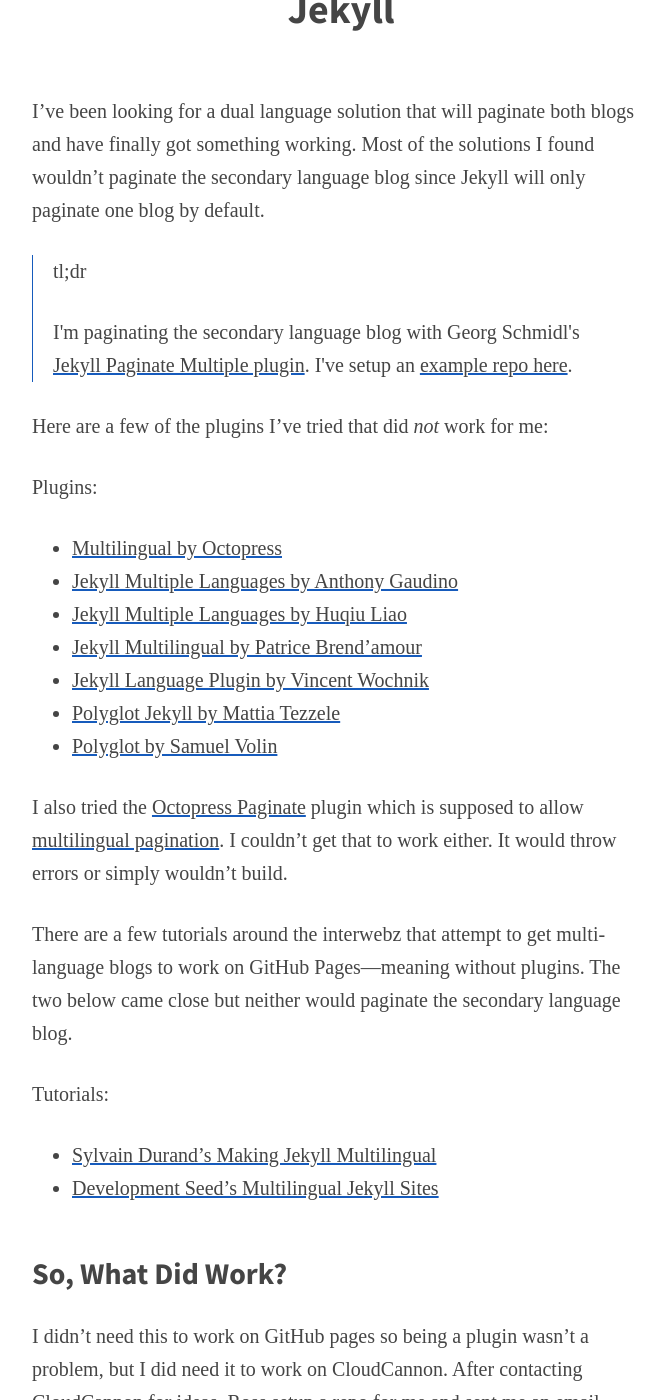
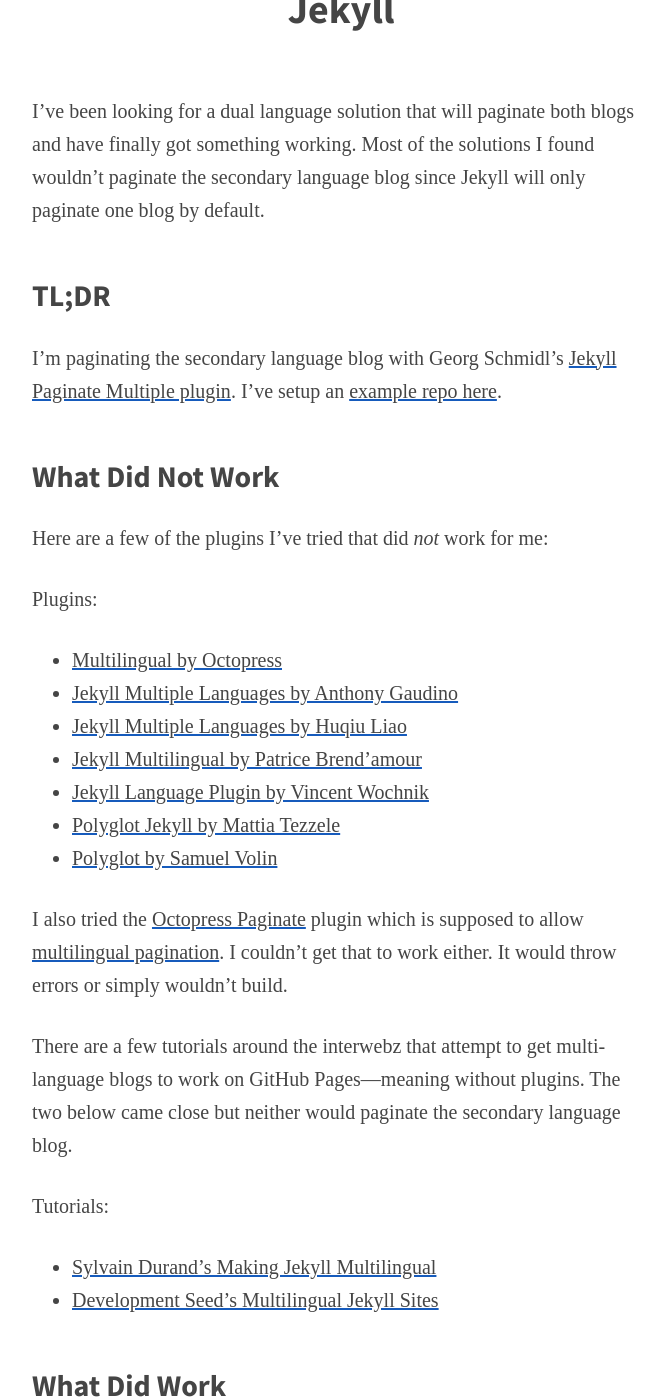
Before and after one commit to bradonomics/bradonomics.com, a Jekyll site: the page built from articles/_posts/2017-02-04-jekyll-dual-language.md, in a window 1280 px wide and 1400 px high, scrolled down 229 px. Shown: the whole window, without its empty margins (299-964 px from the left). Built offline with Jekyll 4.4.1, drawn with Linux system fonts in a browser that asks for light colours; some web fonts are replaced.

Commit message:
Minor updates

```diff
--- a/_includes/head.html
+++ b/_includes/head.html
@@ -4,7 +4,7 @@
 
   <title>{{ page.title }}{% unless page.url == '/' %}, by Brad West{% endunless %}</title>
 
-  {% assign description = page.content | strip_html | remove: '{{ page.title }}' | strip | strip_newlines | truncate: 160 %}
+  {% assign description = page.content | markdownify | strip_html | strip | strip_newlines | normalize_whitespace | escape | truncate: 160 %}
   <meta name="description" content="{% if page.description %}{{ page.description }}{% else %}{{ description }}{% endif %}">
 
   <link rel="alternate" type="application/rss+xml" href="{{ "/feed.xml" | absolute_url }}">
--- a/_pages/articles.html
+++ b/_pages/articles.html
@@ -1,7 +1,7 @@
 ---
 layout: default
 title: Articles
-description: Longer form writings of Brad West.
+description: Longer form writings from Brad West.
 category: articles
 permalink: /articles/
 ---
--- a/articles/_posts/2017-02-04-jekyll-dual-language.md
+++ b/articles/_posts/2017-02-04-jekyll-dual-language.md
@@ -6,10 +6,11 @@
 
 I've been looking for a dual language solution that will paginate both blogs and have finally got something working. Most of the solutions I found wouldn't paginate the secondary language blog since Jekyll will only paginate one blog by default.
 
-<div class="call-out">
-  <p>tl;dr</p>
-  <p>I'm paginating the secondary language blog with Georg Schmidl's <a href="https://github.com/scandio/jekyll-paginate-multiple">Jekyll Paginate Multiple plugin</a>. I've setup an <a href="https://github.com/bradonomics/jekyll-dual-language">example repo here</a>.</p>
-</div>
+## TL;DR
+
+I'm paginating the secondary language blog with Georg Schmidl's [Jekyll Paginate Multiple plugin](https://github.com/scandio/jekyll-paginate-multiple). I've setup an [example repo here](https://github.com/bradonomics/jekyll-dual-language).
+
+## What Did Not Work
 
 Here are a few of the plugins I've tried that did *not* work for me:
 
@@ -32,7 +33,7 @@
  - [Sylvain Durand's Making Jekyll Multilingual](https://www.sylvaindurand.org/making-jekyll-multilingual/)
  - [Development Seed's Multilingual Jekyll Sites](https://www.developmentseed.org/blog/multilingual-jekyll-sites/)
 
-## So, What Did Work?
+## What Did Work
 
 I didn't need this to work on GitHub pages so being a plugin wasn't a problem, but I did need it to work on CloudCannon. After contacting CloudCannon for ideas, [Ross](https://mobile.twitter.com/rphillips_nz) setup a [repo](https://github.com/rphillips-nz/jekyll-dual-language) for me and sent me an email explaining the structure. I didn't like the exact structure he'd used, but it got me thinking. He didn't use plugins and was able to do everything I wanted except the pagination.
 
```
Also changed, not shown: notes/_posts/2019-05-04-2019-05-04.md (+1 -1 lines).
